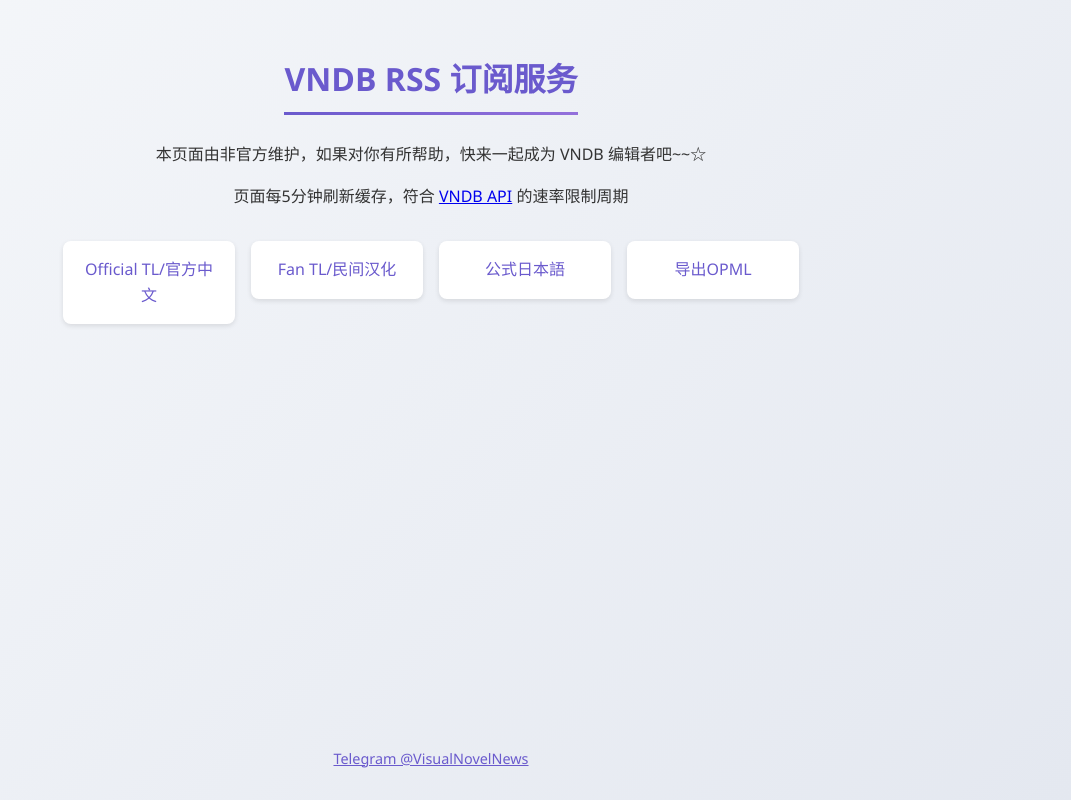
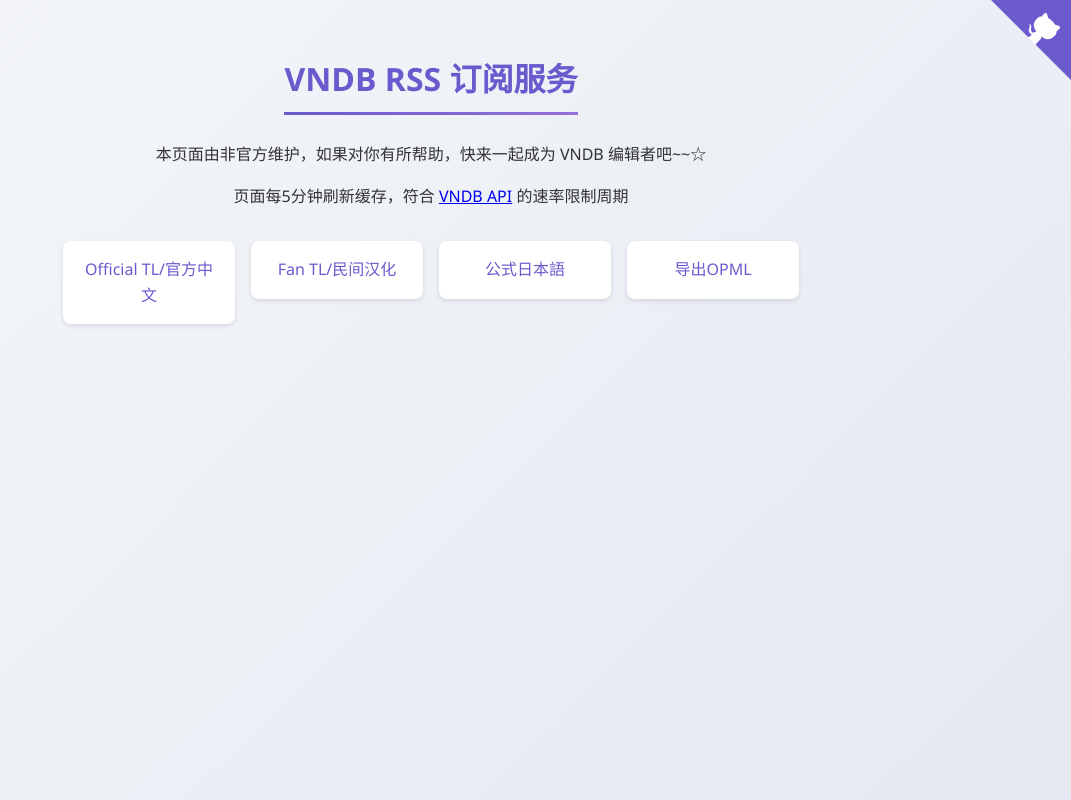
Before and after one commit to kamomechan/vndb-rss, a website: page views/home.html in a window 1280 px wide. Shown: the whole page, without its empty margins (209-1280 px from the left). Drawn offline with Linux system fonts and the light colour scheme.

Commit message:
update github-corner and comment

```diff
--- a/index.js
+++ b/index.js
@@ -186,7 +186,7 @@
       // 根据路由类型匹配语言
       const langText = generateLanguageLabel(req.path, item.languages);
 
-      // 判断是否需要优先使用 alttitle
+      // 判断路由是否为中文或日文路由，若是则设置标题优先级高的为alttitle，这是由于title默认是罗马音或英语，alttitle一般为译名或原名
       const shouldUseAltTitle =
         // 包含"官方中文"但不包含"/"（即不包含"官方中文/Official TL"）
         (langText.includes("官方中文") && !langText.includes("/")) ||
--- a/views/home.html
+++ b/views/home.html
@@ -138,12 +138,62 @@
       </ul>
     </main>
 
-    <footer>
-      <p>
-        <a href="https://t.me/VisualNovelNews" style="color: var(--primary)"
-          >Telegram @VisualNovelNews</a
-        >
-      </p>
-    </footer>
+    <a
+      href="https://github.com/kamomechan/vndb-rss"
+      class="github-corner"
+      aria-label="View source on GitHub"
+      ><svg
+        width="80"
+        height="80"
+        viewBox="0 0 250 250"
+        style="
+          fill: #6a5acd;
+          color: #fff;
+          position: absolute;
+          top: 0;
+          border: 0;
+          right: 0;
+        "
+        aria-hidden="true"
+      >
+        <path d="M0,0 L115,115 L130,115 L142,142 L250,250 L250,0 Z" />
+        <path
+          d="M128.3,109.0 C113.8,99.7 119.0,89.6 119.0,89.6 C122.0,82.7 120.5,78.6 120.5,78.6 C119.2,72.0 123.4,76.3 123.4,76.3 C127.3,80.9 125.5,87.3 125.5,87.3 C122.9,97.6 130.6,101.9 134.4,103.2"
+          fill="currentColor"
+          style="transform-origin: 130px 106px"
+          class="octo-arm"
+        />
+        <path
+          d="M115.0,115.0 C114.9,115.1 118.7,116.5 119.8,115.4 L133.7,101.6 C136.9,99.2 139.9,98.4 142.2,98.6 C133.8,88.0 127.5,74.4 143.8,58.0 C148.5,53.4 154.0,51.2 159.7,51.0 C160.3,49.4 163.2,43.6 171.4,40.1 C171.4,40.1 176.1,42.5 178.8,56.2 C183.1,58.6 187.2,61.8 190.9,65.4 C194.5,69.0 197.7,73.2 200.1,77.6 C213.8,80.2 216.3,84.9 216.3,84.9 C212.7,93.1 206.9,96.0 205.4,96.6 C205.1,102.4 203.0,107.8 198.3,112.5 C181.9,128.9 168.3,122.5 157.7,114.1 C157.9,116.9 156.7,120.9 152.7,124.9 L141.0,136.5 C139.8,137.7 141.6,141.9 141.8,141.8 Z"
+          fill="currentColor"
+          class="octo-body"
+        /></svg></a
+    ><style>
+      .github-corner:hover .octo-arm {
+        animation: octocat-wave 560ms ease-in-out;
+      }
+      @keyframes octocat-wave {
+        0%,
+        100% {
+          transform: rotate(0);
+        }
+        20%,
+        60% {
+          transform: rotate(-25deg);
+        }
+        40%,
+        80% {
+          transform: rotate(10deg);
+        }
+      }
+      @media (max-width: 500px) {
+        .github-corner:hover .octo-arm {
+          animation: none;
+        }
+        .github-corner .octo-arm {
+          animation: octocat-wave 560ms ease-in-out;
+        }
+      }
+    </style>
   </body>
 </html>
```
